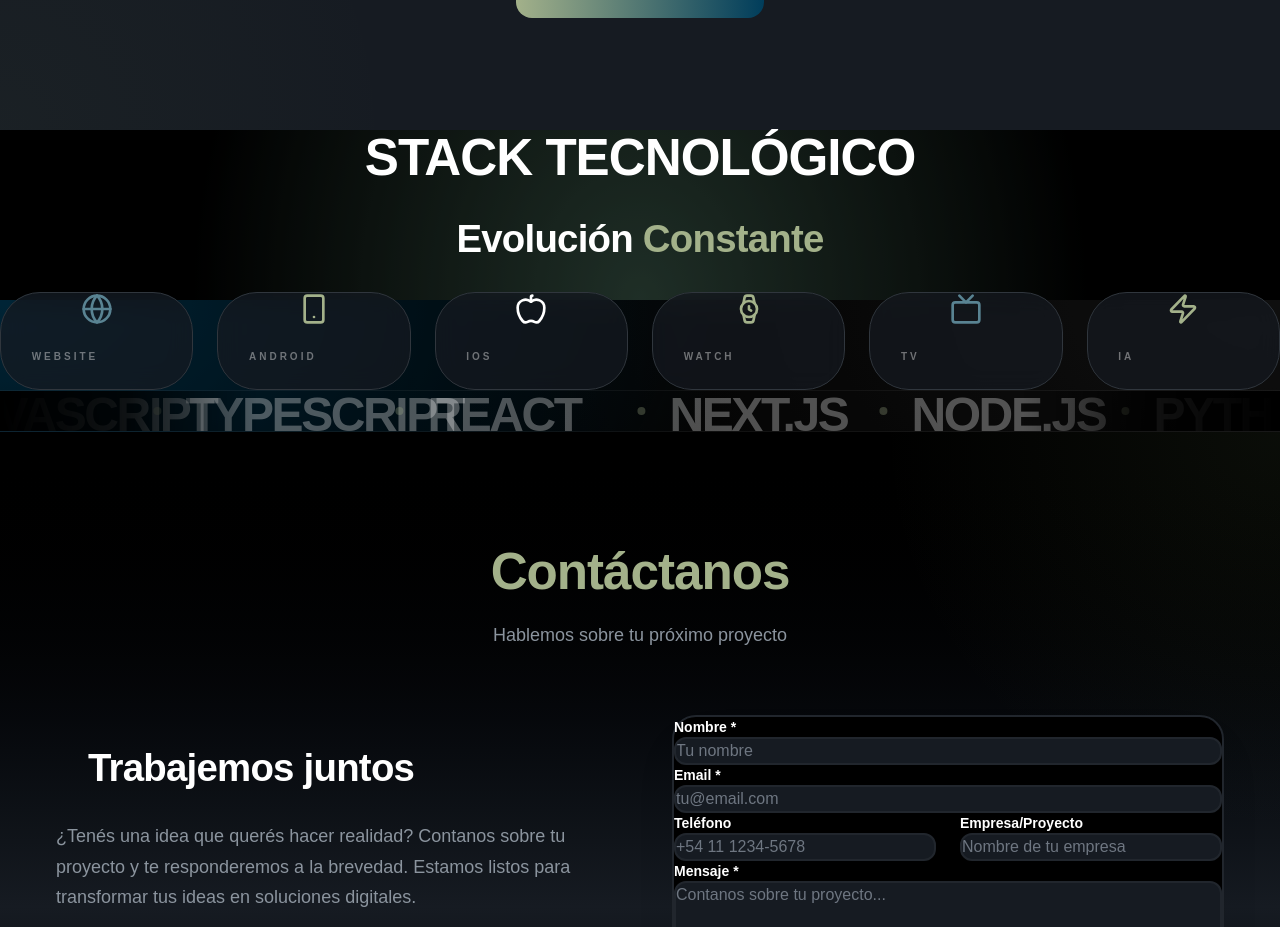
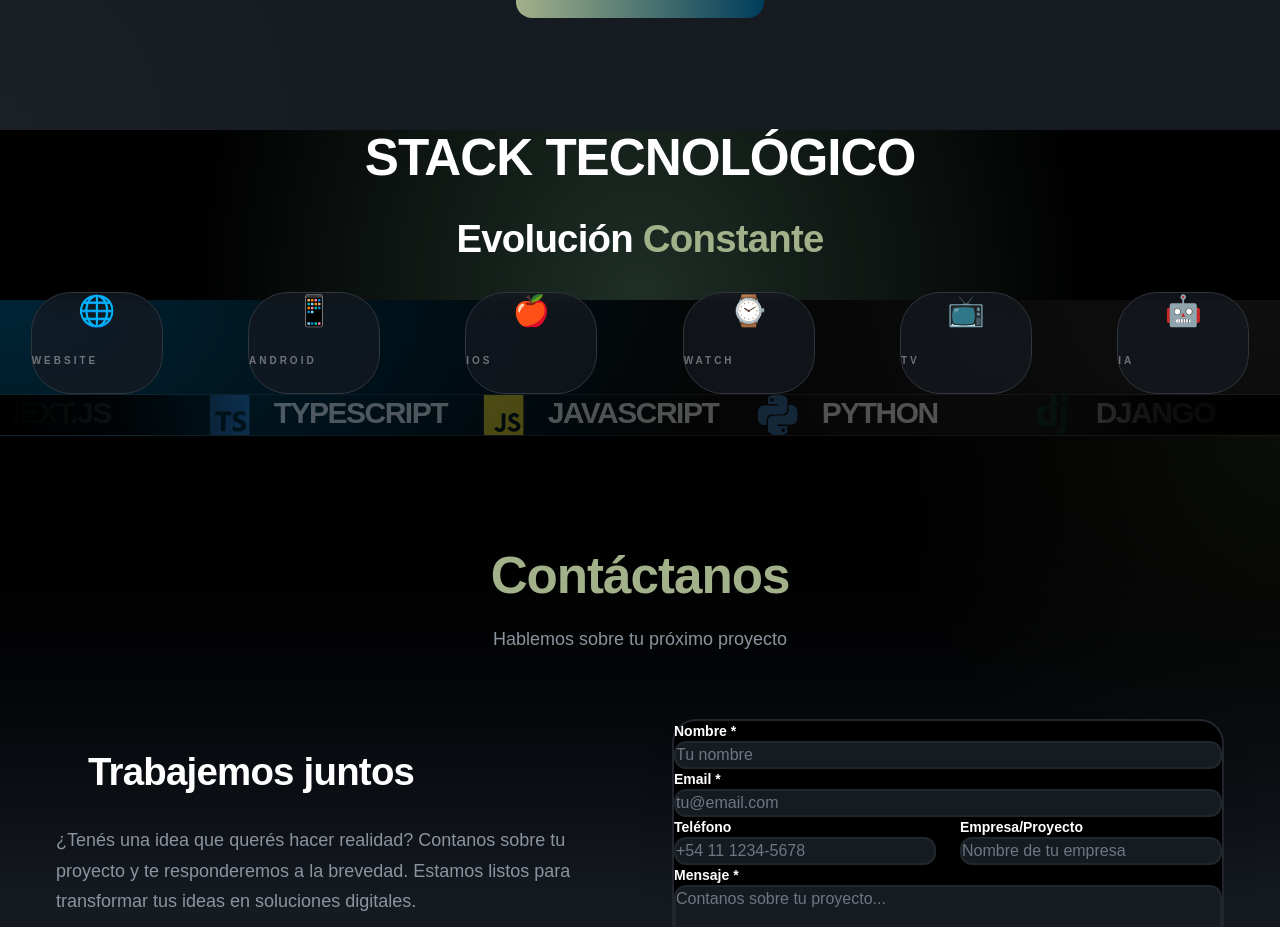
Before and after one commit to dgimenezdeveloper/folkode-webapp, a Next.js app: page / in a window 1280 px wide. Shown: the part 10100-11027 px from the top of the page. Built offline with nearby package versions, Linux system fonts and the light colour scheme.

Commit message:
Ahora toda la sección de tecnologías está centrada en la web: el contenedor principal, los títulos, las plataformas y el carrusel de tecnologías están alineados al centro.

```diff
--- a/src/components/sections/Technologies.tsx
+++ b/src/components/sections/Technologies.tsx
@@ -1,26 +1,80 @@
 'use client'
 
-import { Globe, Smartphone, Apple, Watch, Tv, Zap } from 'lucide-react'
+import { motion } from 'motion/react'
+import {
+  SiReact,
+  SiNextdotjs,
+  SiTypescript,
+  SiJavascript,
+  SiPython,
+  SiDjango,
+  SiFlask,
+  SiNodedotjs,
+  SiTailwindcss,
+  SiPostgresql,
+  SiMongodb,
+  SiMysql,
+  SiSqlite,
+  SiHtml5,
+  SiCss3,
+  SiVuedotjs,
+  SiAngular,
+  SiKotlin,
+  SiGraphql,
+  SiOpenai,
+  SiFastapi,
+  SiNestjs,
+  SiAstro,
+  SiGnubash,
+  SiC,
+  SiCplusplus,
+  SiGnometerminal,
+} from 'react-icons/si'
 
-const CATEGORIES = [
-  { name: 'Website', icon: Globe, color: '#598392' },
-  { name: 'Android', icon: Smartphone, color: '#a3b18a' },
-  { name: 'iOS', icon: Apple, color: '#ffffff' },
-  { name: 'Watch', icon: Watch, color: '#a3b18a' },
-  { name: 'Tv', icon: Tv, color: '#598392' },
-  { name: 'IA', icon: Zap, color: '#a3b18a' },
+const technologies = [
+  { name: 'React.js', icon: SiReact, color: '#61DAFB' },
+  { name: 'Next.js', icon: SiNextdotjs, color: '#FFFFFF' },
+  { name: 'TypeScript', icon: SiTypescript, color: '#3178C6' },
+  { name: 'JavaScript', icon: SiJavascript, color: '#F7DF1E' },
+  { name: 'Python', icon: SiPython, color: '#3776AB' },
+  { name: 'Django', icon: SiDjango, color: '#092E20' },
+  { name: 'Flask', icon: SiFlask, color: '#FFFFFF' },
+  { name: 'Node.js', icon: SiNodedotjs, color: '#339933' },
+  { name: 'Tailwind CSS', icon: SiTailwindcss, color: '#06B6D4' },
+  { name: 'PostgreSQL', icon: SiPostgresql, color: '#4169E1' },
+  { name: 'MongoDB', icon: SiMongodb, color: '#47A248' },
+  { name: 'MySQL', icon: SiMysql, color: '#4479A1' },
+  { name: 'SQLite', icon: SiSqlite, color: '#003B57' },
+  { name: 'HTML5', icon: SiHtml5, color: '#E34F26' },
+  { name: 'CSS3', icon: SiCss3, color: '#1572B6' },
+  { name: 'Vue.js', icon: SiVuedotjs, color: '#4FC08D' },
+  { name: 'Angular', icon: SiAngular, color: '#DD0031' },
+  { name: 'Kotlin', icon: SiKotlin, color: '#7F52FF' },
+  { name: 'GraphQL', icon: SiGraphql, color: '#E10098' },
+  { name: 'OpenAI', icon: SiOpenai, color: '#412991' },
+  { name: 'FastAPI', icon: SiFastapi, color: '#009688' },
+  { name: 'Nest.js', icon: SiNestjs, color: '#E0234E' },
+  { name: 'Astro', icon: SiAstro, color: '#FF5D01' },
+  { name: 'Bash', icon: SiGnubash, color: '#4EAA25' },
+  { name: 'C', icon: SiC, color: '#A8B9CC' },
+  { name: 'C++', icon: SiCplusplus, color: '#00599C' },
+  { name: 'Terminal', icon: SiGnometerminal, color: '#5391FE' },
 ]
 
-const STACK = [
-  "JavaScript", "TypeScript", "React", "Next.js", "Node.js", "Python", "FastAPI", "Nest.js",
-  "Angular", "Astro", "MySQL", "SQLite", "C++", "C", "CSS", "Bash", "Vuetify", "Flutter", "Swift"
+const platforms = [
+  { name: 'Website', icon: '🌐' },
+  { name: 'Android', icon: '📱' },
+  { name: 'iOS', icon: '🍎' },
+  { name: 'Watch', icon: '⌚' },
+  { name: 'TV', icon: '📺' },
+  { name: 'IA', icon: '🤖' },
 ]
 
 export default function Technologies() {
   return (
-    <section className="py-40 relative bg-black/40">
-      <div className="max-w-7xl mx-auto px-6">
-        <div className="text-center mb-24">
+    <section className="py-40 relative bg-black/40 flex justify-center items-center w-full">
+      <div className="max-w-7xl w-full flex flex-col items-center px-6">
+        <div className="text-center mb-24 w-full">
           <h2 className="text-[#a3b18a] font-black tracking-[0.5em] text-[10px] uppercase mb-6">
             Stack Tecnológico
           </h2>
@@ -29,35 +83,34 @@ export default function Technologies() {
           </h3>
         </div>
 
-        <div className="grid grid-cols-2 md:grid-cols-3 lg:grid-cols-6 gap-6 mb-24">
-          {CATEGORIES.map((cat, i) => {
-            const Icon = cat.icon
-            return (
+        {/* Plataformas (mantener visual) */}
+        <div className="grid grid-cols-2 md:grid-cols-3 lg:grid-cols-6 gap-6 mb-24 w-full justify-items-center">
+          {platforms.map((platform, i) => (
             <div
               key={i}
               className="glass rounded-[2.5rem] p-10 flex flex-col items-center justify-center gap-6 group hover:border-[#a3b18a]/40 bg-black/20"
             >
-                <div className="group-hover:scale-110 group-hover:rotate-12 transition-all duration-500">
-                  <Icon className="w-8 h-8" style={{ color: cat.color }} />
+              <div className="group-hover:scale-110 group-hover:rotate-12 transition-all duration-500 text-3xl">
+                {platform.icon}
               </div>
               <span className="font-bold text-[10px] tracking-[0.3em] uppercase text-white/40 group-hover:text-white transition-colors">
-                  {cat.name}
+                {platform.name}
               </span>
             </div>
-            )
-          })}
+          ))}
         </div>
 
-        <div className="relative w-full overflow-hidden py-16 border-y border-white/5">
+        {/* Carrusel de tecnologías con íconos */}
+        <div className="relative w-full overflow-hidden py-16 border-y border-white/5 flex justify-center">
           <div className="flex animate-scroll whitespace-nowrap gap-20 px-10">
-            {[...STACK, ...STACK].map((tech, i) => (
+            {[...technologies, ...technologies].map((tech, i) => (
               <div
                 key={i}
                 className="inline-flex items-center gap-6 opacity-30 hover:opacity-100 transition-opacity cursor-default group"
               >
-                <div className="w-2 h-2 rounded-full bg-[#a3b18a]" />
-                <span className="text-3xl md:text-5xl font-black tracking-tighter text-white uppercase group-hover:text-[#a3b18a] transition-colors">
-                  {tech}
+                <tech.icon className="w-10 h-10" style={{ color: tech.color }} />
+                <span className="text-3xl md:text-3xl font-black tracking-tighter text-white uppercase group-hover:text-[#a3b18a] transition-colors">
+                  {tech.name}
                 </span>
               </div>
             ))}
```
Lines whose indentation alone changed are shown as unchanged.
